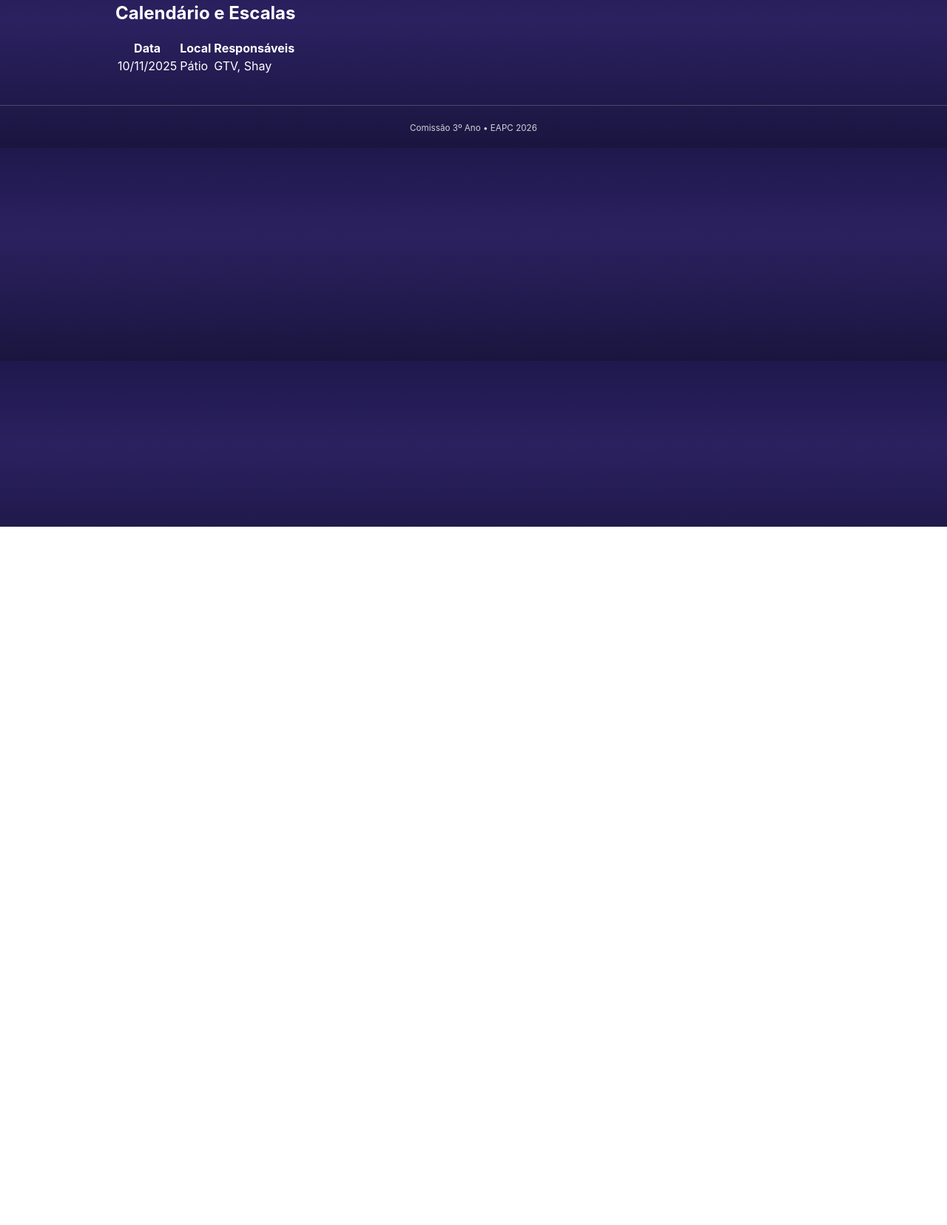
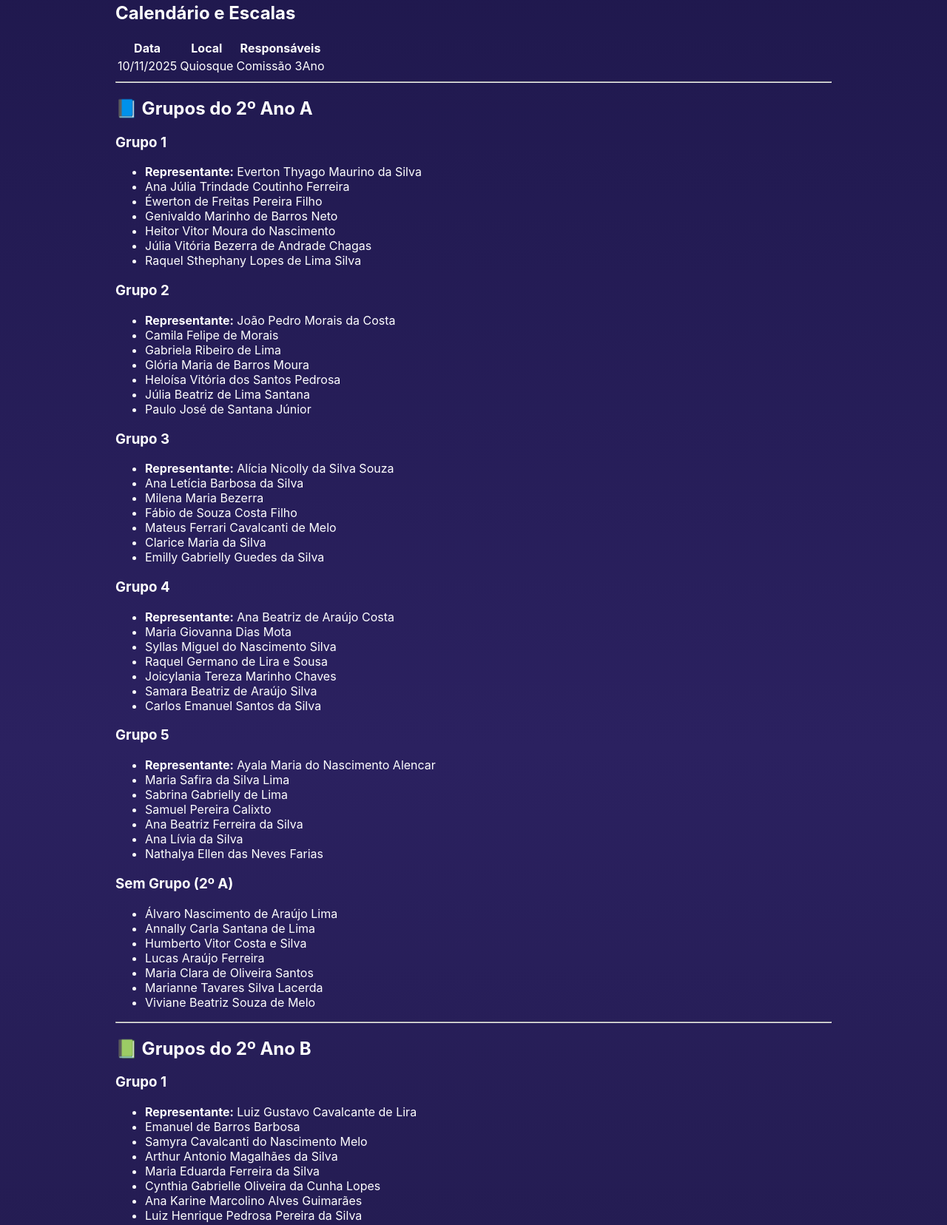
Before and after one commit to gustavoluiz111/comissao3ano, a plain HTML site: page vendas.html in a window 1280 px wide. Shown: the part 88-1744 px from the top of the page at 74% size. Before the commit the page ends 800 px from the top, so only its background shows below. Drawn offline with Linux system fonts and the light colour scheme; files whose address does not match are found by name.

Commit message:
Update vendas.html

```diff
--- a/vendas.html
+++ b/vendas.html
@@ -12,31 +12,169 @@
   <nav class="nav">
     <a href="index.html">Início</a>
     <a href="alunos.html">Alunos</a>
-<a href="vendas.html">Vendas</a>
+    <a href="vendas.html" class="active">Vendas</a>
     <a href="camisa.html">Camisa</a>
     <a href="avisos.html">Avisos</a>
     <a href="comissao.html" class="btn-comissao">Área Comissão</a>
   </nav>
 </header>
 
-
 <main class="container">
   <h2>Calendário e Escalas</h2>
-
-
   <table class="table" id="tabela-vendas">
     <thead>
       <tr><th>Data</th><th>Local</th><th>Responsáveis</th></tr>
     </thead>
     <tbody>
-<!-- Exemplo -->
-<tr><td>10/11/2025</td><td>Pátio</td><td>GTV, Shay</td></tr>
+      <tr><td>10/11/2025</td><td>Quiosque</td><td>Comissão 3Ano</td></tr>
     </tbody>
   </table>
+
+  <hr>
+
+  <section>
+    <h2>📘 Grupos do 2º Ano A</h2>
+
+    <h3>Grupo 1</h3>
+    <ul>
+      <li><strong>Representante:</strong> Everton Thyago Maurino da Silva</li>
+      <li>Ana Júlia Trindade Coutinho Ferreira</li>
+      <li>Éwerton de Freitas Pereira Filho</li>
+      <li>Genivaldo Marinho de Barros Neto</li>
+      <li>Heitor Vitor Moura do Nascimento</li>
+      <li>Júlia Vitória Bezerra de Andrade Chagas</li>
+      <li>Raquel Sthephany Lopes de Lima Silva</li>
+    </ul>
+
+    <h3>Grupo 2</h3>
+    <ul>
+      <li><strong>Representante:</strong> João Pedro Morais da Costa</li>
+      <li>Camila Felipe de Morais</li>
+      <li>Gabriela Ribeiro de Lima</li>
+      <li>Glória Maria de Barros Moura</li>
+      <li>Heloísa Vitória dos Santos Pedrosa</li>
+      <li>Júlia Beatriz de Lima Santana</li>
+      <li>Paulo José de Santana Júnior</li>
+    </ul>
+
+    <h3>Grupo 3</h3>
+    <ul>
+      <li><strong>Representante:</strong> Alícia Nicolly da Silva Souza</li>
+      <li>Ana Letícia Barbosa da Silva</li>
+      <li>Milena Maria Bezerra</li>
+      <li>Fábio de Souza Costa Filho</li>
+      <li>Mateus Ferrari Cavalcanti de Melo</li>
+      <li>Clarice Maria da Silva</li>
+      <li>Emilly Gabrielly Guedes da Silva</li>
+    </ul>
+
+    <h3>Grupo 4</h3>
+    <ul>
+      <li><strong>Representante:</strong> Ana Beatriz de Araújo Costa</li>
+      <li>Maria Giovanna Dias Mota</li>
+      <li>Syllas Miguel do Nascimento Silva</li>
+      <li>Raquel Germano de Lira e Sousa</li>
+      <li>Joicylania Tereza Marinho Chaves</li>
+      <li>Samara Beatriz de Araújo Silva</li>
+      <li>Carlos Emanuel Santos da Silva</li>
+    </ul>
+
+    <h3>Grupo 5</h3>
+    <ul>
+      <li><strong>Representante:</strong> Ayala Maria do Nascimento Alencar</li>
+      <li>Maria Safira da Silva Lima</li>
+      <li>Sabrina Gabrielly de Lima</li>
+      <li>Samuel Pereira Calixto</li>
+      <li>Ana Beatriz Ferreira da Silva</li>
+      <li>Ana Lívia da Silva</li>
+      <li>Nathalya Ellen das Neves Farias</li>
+    </ul>
+
+    <h3>Sem Grupo (2º A)</h3>
+    <ul>
+      <li>Álvaro Nascimento de Araújo Lima</li>
+      <li>Annally Carla Santana de Lima</li>
+      <li>Humberto Vitor Costa e Silva</li>
+      <li>Lucas Araújo Ferreira</li>
+      <li>Maria Clara de Oliveira Santos</li>
+      <li>Marianne Tavares Silva Lacerda</li>
+      <li>Viviane Beatriz Souza de Melo</li>
+    </ul>
+  </section>
+
+  <hr>
+
+  <section>
+    <h2>📗 Grupos do 2º Ano B</h2>
+
+    <h3>Grupo 1</h3>
+    <ul>
+      <li><strong>Representante:</strong> Luiz Gustavo Cavalcante de Lira</li>
+      <li>Emanuel de Barros Barbosa</li>
+      <li>Samyra Cavalcanti do Nascimento Melo</li>
+      <li>Arthur Antonio Magalhães da Silva</li>
+      <li>Maria Eduarda Ferreira da Silva</li>
+      <li>Cynthia Gabrielle Oliveira da Cunha Lopes</li>
+      <li>Ana Karine Marcolino Alves Guimarães</li>
+      <li>Luiz Henrique Pedrosa Pereira da Silva</li>
+    </ul>
+
+    <h3>Grupo 2</h3>
+    <ul>
+      <li><strong>Representante:</strong> José Thiago Torres Gomes da Silva</li>
+      <li>Rafael Mateus Farias da Silva</li>
+      <li>Efigenio Barrozo de Morais Filho</li>
+      <li>Lucas Rozendo dos Santos</li>
+      <li>Guilherme Gabriel Barbosa da Cruz Cardoso</li>
+      <li>Ivson Luiz Ferreira Cardoso</li>
+      <li>Marlison Willis Pessoa Silva</li>
+      <li>Raylander Kellyson da Silva</li>
+    </ul>
+
+    <h3>Grupo 3</h3>
+    <ul>
+      <li><strong>Representante:</strong> Laura Mendes da Silva</li>
+      <li>Maria Clara Alves Pereira</li>
+      <li>Inalda Regina Menezes de Souza</li>
+      <li>Thayse Milena Santana de Oliveira</li>
+      <li>Luanna Letycia de Lima Coelho</li>
+      <li>Aryane Letícia de Araújo Barboza</li>
+      <li>Raissa Agra de Alencar Cruz Modesto Duarte</li>
+      <li>Deysiany Kariny da Silva Melo</li>
+    </ul>
+
+    <h3>Grupo 4</h3>
+    <ul>
+      <li><strong>Representante:</strong> João Pedro de Albuquerque Santiago</li>
+      <li>David Lucas Ferreira Cavalcanti</li>
+      <li>Karina Pereira Ferreira da Silva</li>
+    </ul>
+
+    <h3>Grupo 5</h3>
+    <ul>
+      <li><strong>Representante:</strong> Anderson Alecsandro da Silva</li>
+      <li>Ruan Vinicius Mendes da Silva</li>
+      <li>Pedro Henrique Vilarim Ribeiro Viana</li>
+      <li>Luis Felipe Figueiredo Rocha</li>
+      <li>João Gabriel Tavares da Silva</li>
+      <li>Kamila Melo de Farias</li>
+      <li>Laura Beatriz de Andrade Santana</li>
+      <li>Ana Lívia de Figueiredo Oliveira</li>
+    </ul>
+
+    <h3>Sem Grupo (2º B)</h3>
+    <ul>
+      <li>Antony Vitor Barbosa Borges</li>
+      <li>João Batista do Bomfim Neto</li>
+      <li>Miguel Barbosa da Silva Leão</li>
+    </ul>
+  </section>
 </main>
 
+<footer class="footer">
+  <small>Comissão 3º Ano • EAPC 2026</small>
+</footer>
 
-<footer class="footer"><small>Comissão 3º Ano • EAPC 2026</small></footer>
 <script src="js/script.js"></script>
 </body>
 </html>
```
Lines whose indentation alone changed are shown as unchanged.
